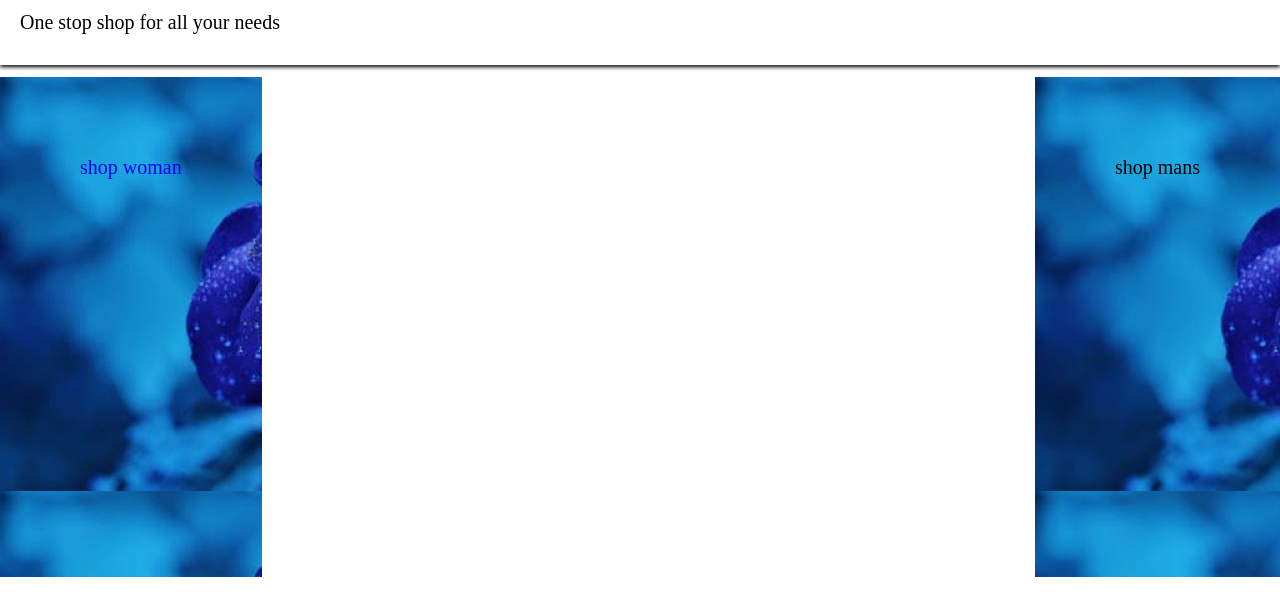
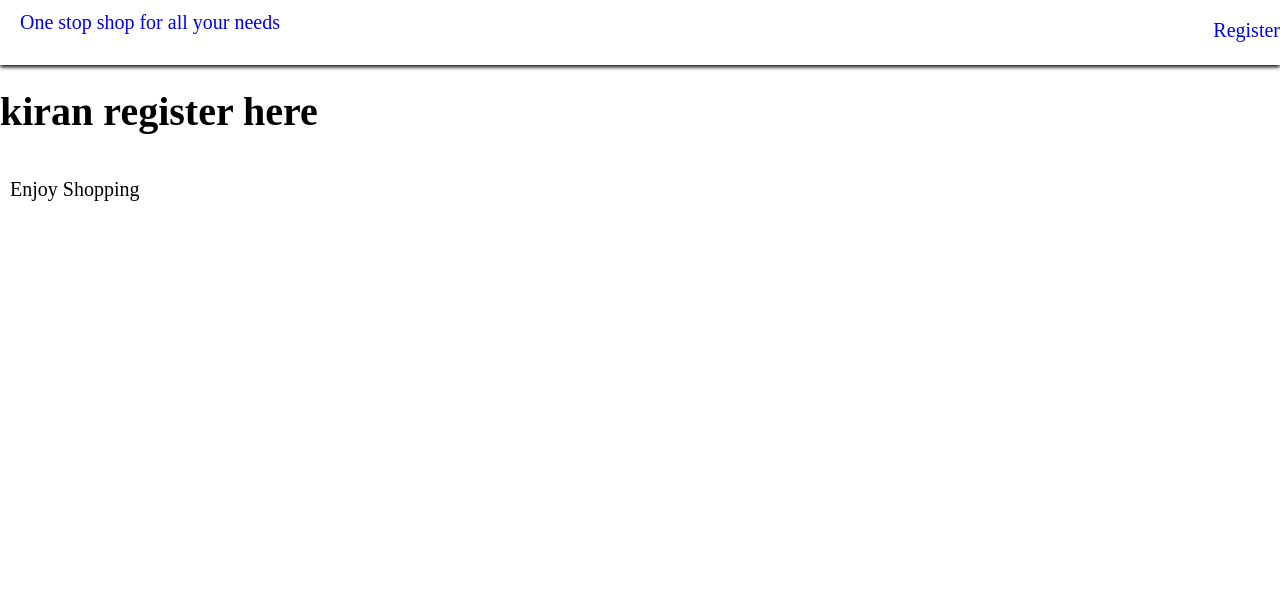
Before and after one commit to kirandeep123/react-redux-graphql-firebase, a React (Create React App) app: page /registeration in a window 1280 px wide. Shown: the top 616 px of the page. Built offline with nearby package versions, Linux system fonts and the light colour scheme; a web font is replaced by a local one.

Commit message:
routing complete

```diff
--- a/package.json
+++ b/package.json
@@ -9,6 +9,7 @@
     "node-sass": "^4.14.1",
     "react": "^16.13.1",
     "react-dom": "^16.13.1",
+    "react-router-dom": "^5.2.0",
     "react-scripts": "3.4.1"
   },
   "scripts": {
--- a/src/App.js
+++ b/src/App.js
@@ -1,13 +1,27 @@
 import React from 'react';
 import './default.scss';
-import Header from './components/Header';
+import {Route,Switch} from 'react-router-dom';
  import HomePage from './pages/HomePage';
+ import MainLayout from './layouts/MainLayout';
+import HomepageLayout from './layouts/HomepageLayout';
+ import Registeration from './pages/Registeration';
 function App() {
   return (
     <div className="App">
-      <Header/>
-      <HomePage/>
-    </div>
+
+        <Switch>
+        <Route path="/registeration" render={()=>(
+         <MainLayout>
+            <Registeration/>
+          </MainLayout>
+        )}/>
+        <Route path="/" render={()=>(
+          <HomepageLayout>
+            <HomePage/>
+          </HomepageLayout>
+        )}/>
+        </Switch>
+      </div>
   );
 }
 
--- /dev/null
+++ b/src/components/Footer/index.js
@@ -0,0 +1,13 @@
+import React from 'react';
+import './styles.scss';
+const Footer =props=>{
+    return(
+       <footer className="footer">
+
+           <div className="wrap">
+               Enjoy Shopping
+           </div>
+       </footer>
+    )
+}
+export default Footer;
--- /dev/null
+++ b/src/components/Footer/styles.scss
@@ -0,0 +1,7 @@
+.footer{
+    .wrap{
+        max-width: 1450px;
+        margin:0 auto;
+        padding:20px 10px;
+    }
+}
--- a/src/components/Header/index.js
+++ b/src/components/Header/index.js
@@ -1,14 +1,21 @@
 import React from 'react';
 import './styles.scss';
-
+import {Link} from 'react-router-dom';
 import Logo from '../../assets/image_opt.jpg';
 
 const Header = props =>{
 return ( <header className="header">
     <div className="wrap">
         <div className="item">
-            One stop shop for all your needs
-            {/* <img height="65" width="65" src={Logo} alt="myapp"/> */}
+            <Link to="/">
+            One stop shop for all your needs </Link>
+        </div>
+        <div className="callToActions">
+            <ul>
+                    <Link to="/registeration">
+                    Register</Link>
+
+            </ul>
         </div>
     </div>
 </header>);
--- a/src/index.js
+++ b/src/index.js
@@ -1,10 +1,13 @@
 import React from 'react';
 import ReactDOM from 'react-dom';
 import App from './App';
+import {BrowserRouter} from 'react-router-dom';
 
 ReactDOM.render(
   <React.StrictMode>
+    <BrowserRouter>
     <App />
+    </BrowserRouter>
   </React.StrictMode>,
   document.getElementById('root')
 );
--- /dev/null
+++ b/src/layouts/HomepageLayout.js
@@ -0,0 +1,14 @@
+import React from 'react';
+import Header from './../components/Header'
+import Footer from './../components/Footer';
+const HomepageLayout = props =>{
+    return(
+        <div>
+            <Header/>
+            {props.children}
+            <Footer/>
+        </div>
+    )
+}
+
+export default HomepageLayout;
--- /dev/null
+++ b/src/layouts/MainLayout.js
@@ -0,0 +1,16 @@
+import React from 'react';
+import Header from './../components/Header'
+import Footer from './../components/Footer';
+const MainLayout = props =>{
+    return(
+        <div>
+            <Header/>
+            <div className="main">
+                {props.children}
+            </div>
+            <Footer/>
+        </div>
+    )
+}
+
+export default MainLayout;
--- /dev/null
+++ b/src/pages/Registeration/index.js
@@ -0,0 +1,15 @@
+import React ,{Component} from 'react';
+
+import './styles.scss';
+
+
+class Registeration extends Component{
+    render(){
+        return (
+            <div>
+               <h1> kiran register here </h1>
+            </div>
+        )
+    }
+}
+export default Registeration;
```
Also changed, not shown: src/pages/Registeration/styles.scss (added), 1 other file (tests, documents, lock files or other folders).
